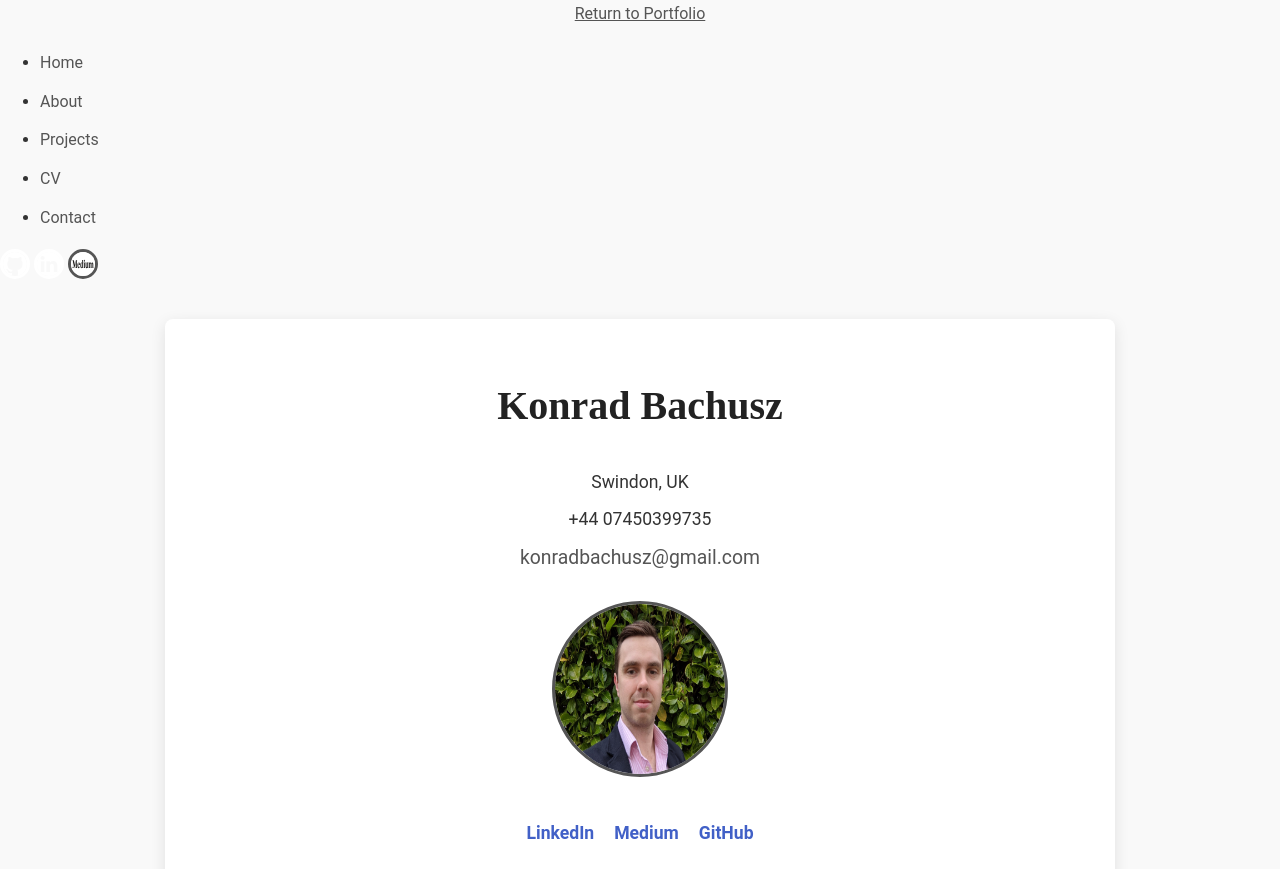
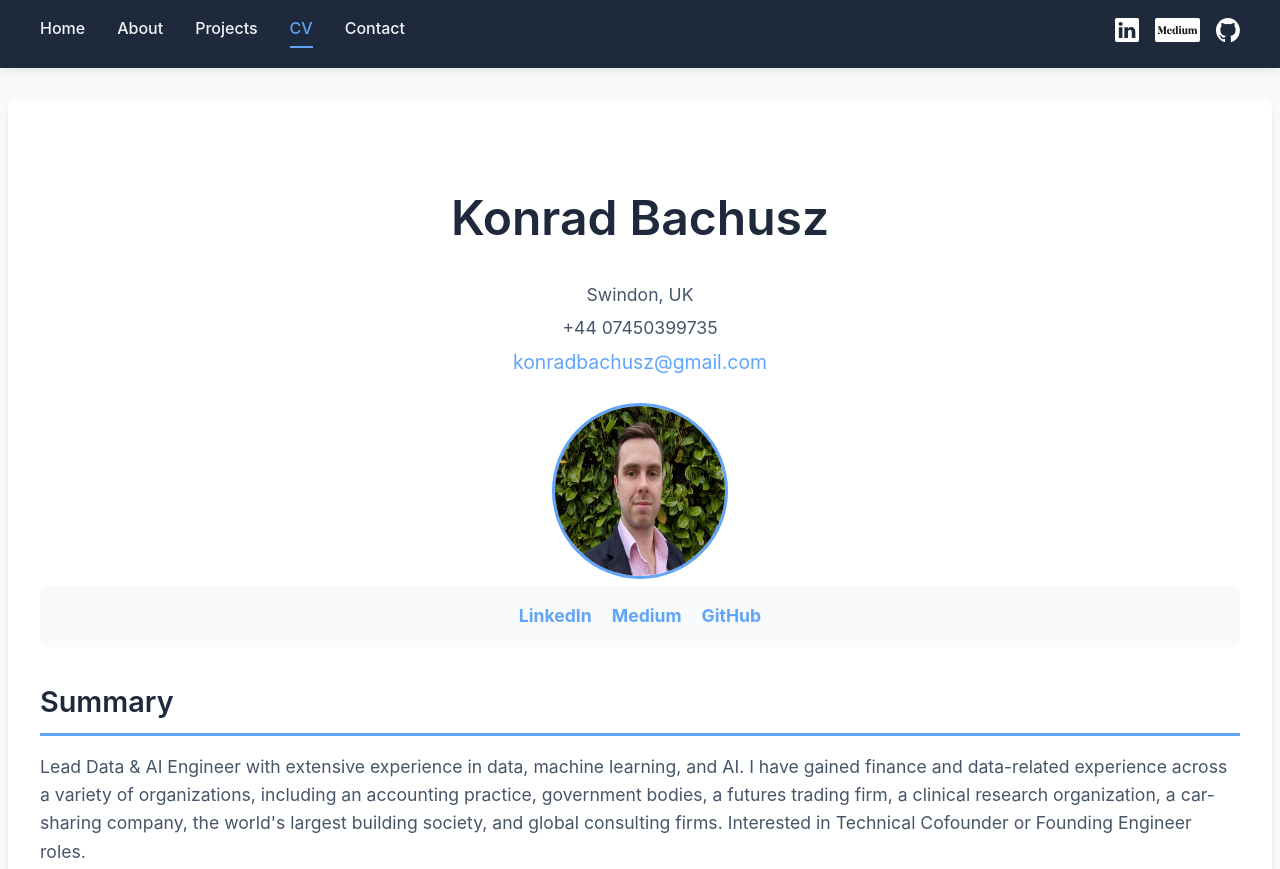
Before and after one commit to konradbachusz/konrad_bachusz_portfolio, a plain HTML site: page cv.html in a window 1280 px wide. Shown: the top 869 px of the page. Drawn offline with Linux system fonts and the light colour scheme.

Commit message:
fixed social media

```diff
--- a/cv.html
+++ b/cv.html
@@ -4,37 +4,177 @@
     <meta charset="UTF-8">
     <meta name="viewport" content="width=device-width, initial-scale=1.0">
 
-    <a href="index.html" style="display: block; text-align: center; margin-bottom: 20px;">Return to Portfolio</a>
 
     <title>Konrad Bachusz - CV</title>
     <style>
         body {
-            font-family: 'Roboto', Arial, sans-serif;
+            font-family: 'Inter', -apple-system, BlinkMacSystemFont, 'Segoe UI', Roboto, Oxygen, Ubuntu, Cantarell, sans-serif;
             margin: 0;
             padding: 0;
-            background-color: #f9f9f9;
-            color: #333;
-            line-height: 1.8;
+            background-color: #f8fafc;
+            color: #334155;
+            line-height: 1.6;
+        }
+
+        nav {
+            background-color: #1e293b;
+            color: #fff;
+            padding: 1rem 2rem;
+            box-shadow: 0 2px 10px rgba(0, 0, 0, 0.1);
+            position: sticky;
+            top: 0;
+            z-index: 100;
+        }
+
+        .nav-container {
+            max-width: 1200px;
+            margin: 0 auto;
+            display: flex;
+            justify-content: space-between;
+            align-items: center;
+            flex-wrap: wrap;
+        }
+
+        .nav-links {
+            display: flex;
+            list-style: none;
+            margin: 0;
+            padding: 0;
+            gap: 2rem;
+        }
+
+        .nav-links li a {
+            color: #f1f5f9;
+            text-decoration: none;
+            font-weight: 500;
+            transition: color 0.3s ease;
+            padding: 0.5rem 0;
+        }
+
+        .nav-links li a:hover {
+            color: #60a5fa;
+        }
+
+        .nav-links li a.active {
+            color: #60a5fa;
+            border-bottom: 2px solid #60a5fa;
+        }
+
+        .social-links {
+            display: flex;
+            gap: 1rem;
+        }
+
+        .hamburger {
+            display: none;
+            flex-direction: column;
+            cursor: pointer;
+            padding: 0.5rem;
+        }
+
+        .hamburger span {
+            width: 25px;
+            height: 3px;
+            background-color: #f1f5f9;
+            margin: 3px 0;
+            transition: 0.3s;
+        }
+
+        @media (max-width: 768px) {
+            .nav-container {
+                padding: 0;
+            }
+
+            .hamburger {
+                display: flex;
+            }
+
+            .nav-links {
+                display: none;
+                position: absolute;
+                top: 100%;
+                left: 0;
+                width: 100%;
+                background-color: #1e293b;
+                flex-direction: column;
+                padding: 1rem 0;
+                box-shadow: 0 2px 10px rgba(0, 0, 0, 0.1);
+            }
+
+            .nav-links.active {
+                display: flex;
+            }
+
+            .nav-links li {
+                text-align: center;
+                padding: 0.5rem 0;
+            }
+
+            .social-links {
+                margin-top: 1rem;
+                justify-content: center;
+            }
         }
 
         .container {
-            max-width: 900px;
-            margin: 30px auto;
-            padding: 25px;
-            background-color: #fff;
-            box-shadow: 0 4px 15px rgba(0, 0, 0, 0.1);
+            padding: 3rem 2rem;
+            max-width: 1200px;
+            margin: 0 auto;
+            background-color: #ffffff;
+            box-shadow: 0 4px 6px -1px rgba(0, 0, 0, 0.1);
+            min-height: calc(100vh - 200px);
             border-radius: 8px;
+            margin-top: 2rem;
+            margin-bottom: 2rem;
         }
 
-        h1, h2, h3 {
-            color: #222;
-            font-family: 'Roboto Slab', serif;
+        @media (max-width: 768px) {
+            .container {
+                padding: 2rem 1rem;
+                margin: 1rem;
+                border-radius: 4px;
+            }
+        }
+
+        h1, h2, h3, h4, h5, h6 {
+            color: #1e293b;
+            font-weight: 600;
+            margin-bottom: 1rem;
         }
 
         h1 {
+            font-size: 3rem;
+            margin-bottom: 1.5rem;
             text-align: center;
-            margin-bottom: 25px;
-            font-size: 2.5em;
+        }
+
+        h2 {
+            font-size: 2.25rem;
+            margin-bottom: 1.25rem;
+        }
+
+        p {
+            margin-bottom: 1.5rem;
+            font-size: 1.1rem;
+            color: #475569;
+        }
+
+        @media (max-width: 768px) {
+            h1 {
+                font-size: 2.25rem;
+            }
+
+            h2 {
+                font-size: 1.875rem;
+            }
+        }
+
+        footer {
+            text-align: center;
+            padding: 2rem;
+            background-color: #1e293b;
+            color: #f1f5f9;
+            margin-top: 3rem;
         }
 
         .contact-info {
@@ -42,50 +182,59 @@
             margin-bottom: 25px;
         }
 
-        .contact-info p, .contact-info a {
+        .contact-info p {
             margin: 5px 0;
             font-size: 1.1em;
+            color: #475569;
         }
 
         .contact-info a {
-            color: #555;
+            margin: 5px 0;
+            font-size: 1.1em;
+            color: #60a5fa;
             text-decoration: none;
         }
+
 
         .contact-info a:hover {
             text-decoration: underline;
         }
 
         .section {
-            margin-bottom: 40px;
+            margin-bottom: 3rem;
         }
 
         .section-title {
             font-size: 1.8em;
-            border-bottom: 3px solid #555;
+            border-bottom: 3px solid #60a5fa;
             padding-bottom: 8px;
             margin-bottom: 15px;
-            color: #555;
+            color: #1e293b;
         }
 
         .experience-item {
-            margin-bottom: 20px;
+            margin-bottom: 2rem;
+            padding: 1.5rem;
+            background: #f8fafc;
+            border-radius: 8px;
+            border-left: 4px solid #60a5fa;
         }
 
         .job-title {
             font-weight: bold;
             font-size: 1.2em;
             margin-bottom: 5px;
+            color: #1e293b;
         }
 
         .company {
             font-style: italic;
-            color: #555;
+            color: #64748b;
         }
 
         .date {
             font-size: 0.9em;
-            color: #888;
+            color: #64748b;
         }
 
         ul {
@@ -96,47 +245,56 @@
 
         ul li {
             margin-bottom: 10px;
+            color: #475569;
         }
 
         .external-links {
             display: flex;
             justify-content: center;
             gap: 20px;
-            margin-bottom: 25px;
+            margin-bottom: 2rem;
+            padding: 1rem;
+            background: #f8fafc;
+            border-radius: 8px;
         }
 
         .external-links a {
             text-decoration: none;
-            color: #4160c7;
+            color: #60a5fa;
             font-weight: bold;
             font-size: 1.1em;
+            transition: color 0.3s ease;
         }
 
         .external-links a:hover {
+            color: #3b82f6;
             text-decoration: underline;
         }
 
         .tech-stack {
             font-family: 'Courier New', monospace;
             font-size: 0.95em;
-            color: #444;
-            background-color: #f4f4f4;
-            padding: 10px;
-            border-radius: 5px;
+            color: #475569;
+            background-color: #f8fafc;
+            padding: 15px;
+            border-radius: 8px;
             margin-top: 10px;
+            border: 1px solid #e2e8f0;
         }
 
-        img {
+        .profile-image {
             border-radius: 50%;
-            border: 3px solid #555;
+            border: 3px solid #60a5fa;
         }
 
         a {
-            color: #555;
+            color: #60a5fa;
             text-decoration: none;
+            transition: color 0.3s ease;
         }
 
         a:hover {
+            color: #3b82f6;
             text-decoration: underline;
         }
     </style>
@@ -159,14 +317,14 @@
             </ul>
 
             <div class="social-links">
-                <a href="https://github.com/konradbachusz" target="_blank">
-                    <img src="images/github-mark.svg" alt="GitHub" style="width: 24px; height: 24px; filter: brightness(0) invert(1);">
-                </a>
                 <a href="https://www.linkedin.com/in/konradbachusz/" target="_blank">
                     <img src="images/linkedin.svg" alt="LinkedIn" style="width: 24px; height: 24px; filter: brightness(0) invert(1);">
                 </a>
                 <a href="https://medium.com/@konradbachusz" target="_blank">
-                    <img src="images/medium-ar21~bgwhite.svg" alt="Medium" style="width: 24px; height: 24px;">
+                    <img src="images/medium-ar21~bgwhite.svg" alt="Medium" style="width: 45px; height: 24px;">
+                </a>
+                <a href="https://github.com/konradbachusz" target="_blank">
+                    <img src="images/github-mark.svg" alt="GitHub" style="width: 24px; height: 24px; filter: brightness(0) invert(1);">
                 </a>
             </div>
         </div>
@@ -181,7 +339,7 @@
             <p><a href="mailto:konradbachusz@gmail.com">konradbachusz@gmail.com</a></p>
         </div>
 
-        <div style="text-align: center; margin-bottom: 2rem;">
+        <div style="text-align: center;">
             <img src="images/profile.jpg" alt="Konrad Bachusz" class="profile-image" style="width: 170px; height: 170px;">
         </div>
 
```
Also changed, not shown: about.html (+4 -4 lines), contact.html (+15 -5 lines), projects.html (+4 -4 lines).
